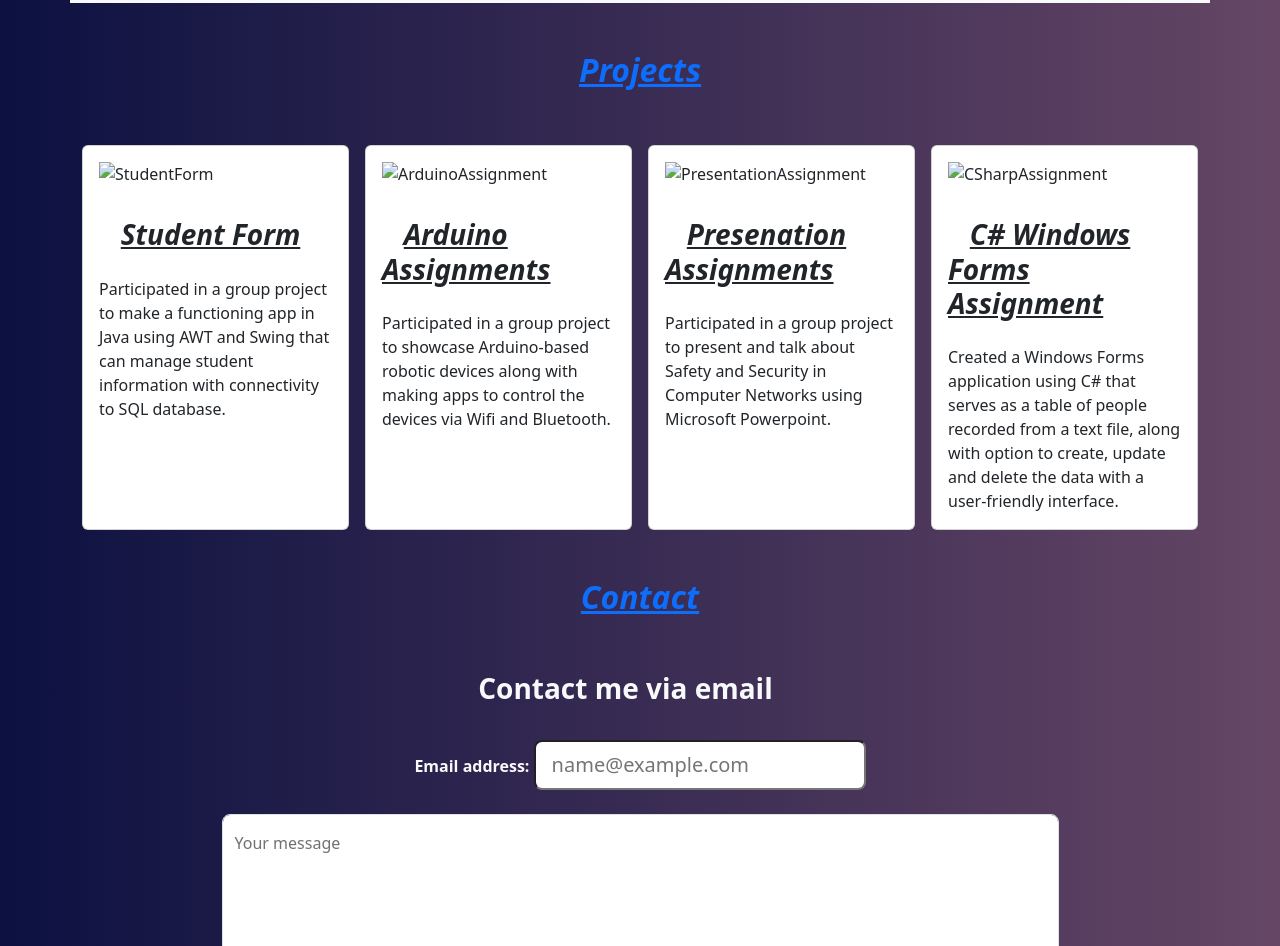
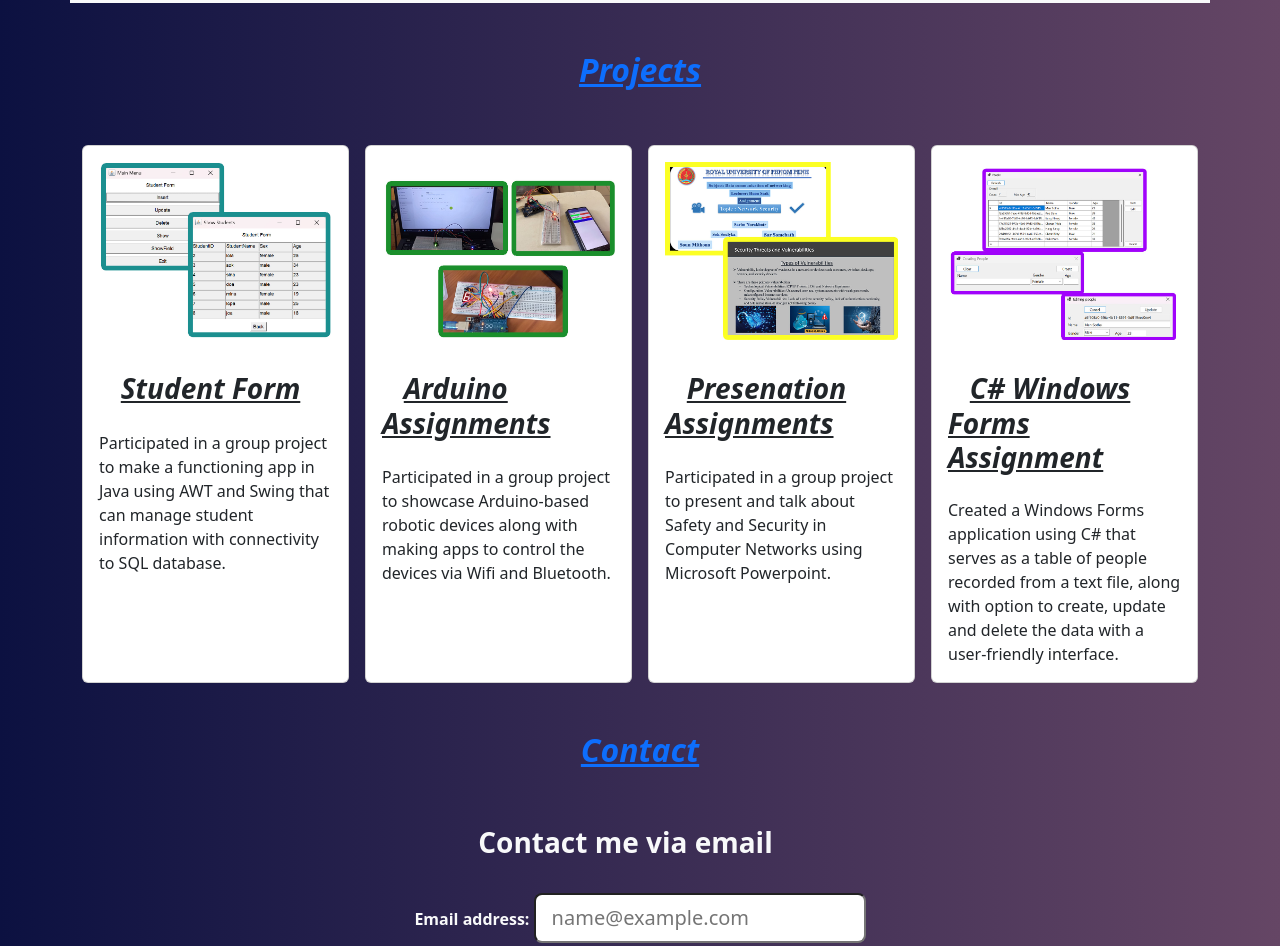
Before and after one commit to norakbotr-wq/my-portfolio, a plain HTML site: page index.html in a window 1280 px wide. Shown: the part 1595-2541 px from the top of the page. Drawn offline with Linux system fonts and the light colour scheme; the site is published under a folder, as on GitHub Pages, so addresses that start at the root find nothing; some icons are missing; a web font is replaced by a local one.

Commit message:
Update index.html

```diff
--- a/index.html
+++ b/index.html
@@ -204,7 +204,7 @@
             <div class="col-md-3 col-sm-12 d-flex justify-content-center">
               <div class="card" style="width: 18rem">
                 <img
-                  src="/assets/Project1.jpg"
+                  src="assets/Project1.jpg"
                   class="card-img-top p-3"
                   alt="StudentForm"
                 />
@@ -223,7 +223,7 @@
             <div class="col-md-3 col-sm-12 d-flex justify-content-center">
               <div class="card" style="width: 18rem">
                 <img
-                  src="/assets/Project2.jpg"
+                  src="assets/Project2.jpg"
                   class="card-img-top p-3"
                   alt="ArduinoAssignment"
                 />
@@ -242,7 +242,7 @@
             <div class="col-md-3 col-sm-12 d-flex justify-content-center">
               <div class="card" style="width: 18rem">
                 <img
-                  src="/assets/Project3.jpg"
+                  src="assets/Project3.jpg"
                   class="card-img-top p-3"
                   alt="PresentationAssignment"
                 />
@@ -261,7 +261,7 @@
             <div class="col-md-3 col-sm-12 d-flex justify-content-center">
               <div class="card" style="width: 18rem">
                 <img
-                  src="/assets/Project4.jpg"
+                  src="assets/Project4.jpg"
                   class="card-img-top p-3"
                   alt="CSharpAssignment"
                 />
```
